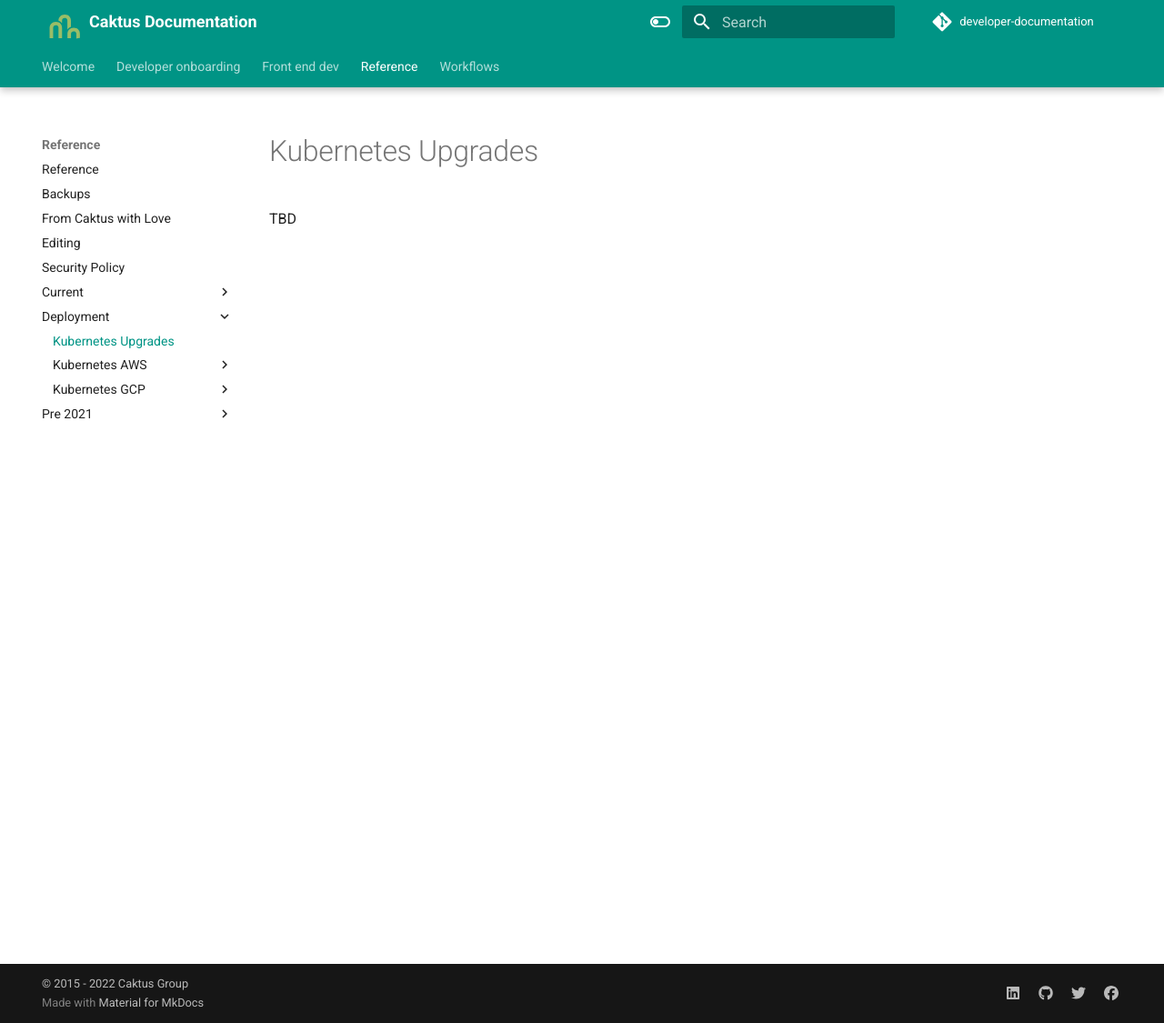
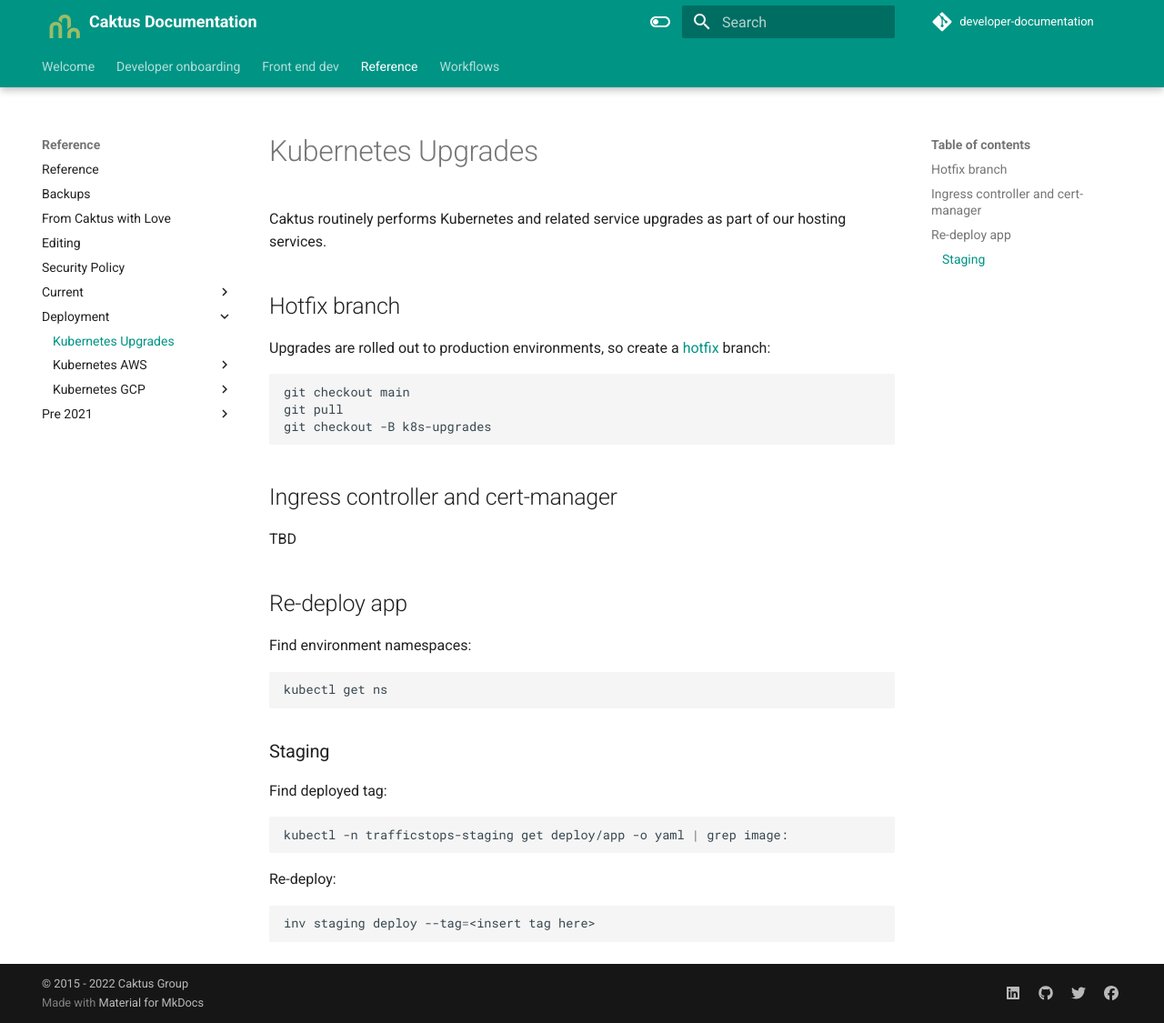
Before and after one commit to caktus/guidebook, an MkDocs documentation site: the page built from docs/reference/deployment/upgrades.md, in a window 1280 px wide and 1125 px high. Shown: the whole window at 91% size. Built offline with MkDocs 1.6.1 and Material for MkDocs 9.7.7, drawn with Linux system fonts in a browser that asks for light colours; comment, search, counter and statistics services are not loaded.

Commit message:
start redeploy app section

````diff
--- a/docs/reference/deployment/upgrades.md
+++ b/docs/reference/deployment/upgrades.md
@@ -1,3 +1,39 @@
 # Kubernetes Upgrades
 
+Caktus routinely performs Kubernetes and related service upgrades as part of our hosting services.
+
+## Hotfix branch
+
+Upgrades are rolled out to production environments, so create a [hotfix](https://www.atlassian.com/git/tutorials/comparing-workflows/gitflow-workflow) branch:
+
+```sh
+git checkout main
+git pull
+git checkout -B k8s-upgrades
+```
+
+## Ingress controller and cert-manager
+
 TBD
+
+## Re-deploy app
+
+Find environment namespaces:
+
+```sh
+kubectl get ns
+```
+
+### Staging
+
+Find deployed tag:
+
+```sh
+kubectl -n trafficstops-staging get deploy/app -o yaml | grep image:
+```
+
+Re-deploy:
+
+```sh
+inv staging deploy --tag=<insert tag here>
+```
````
